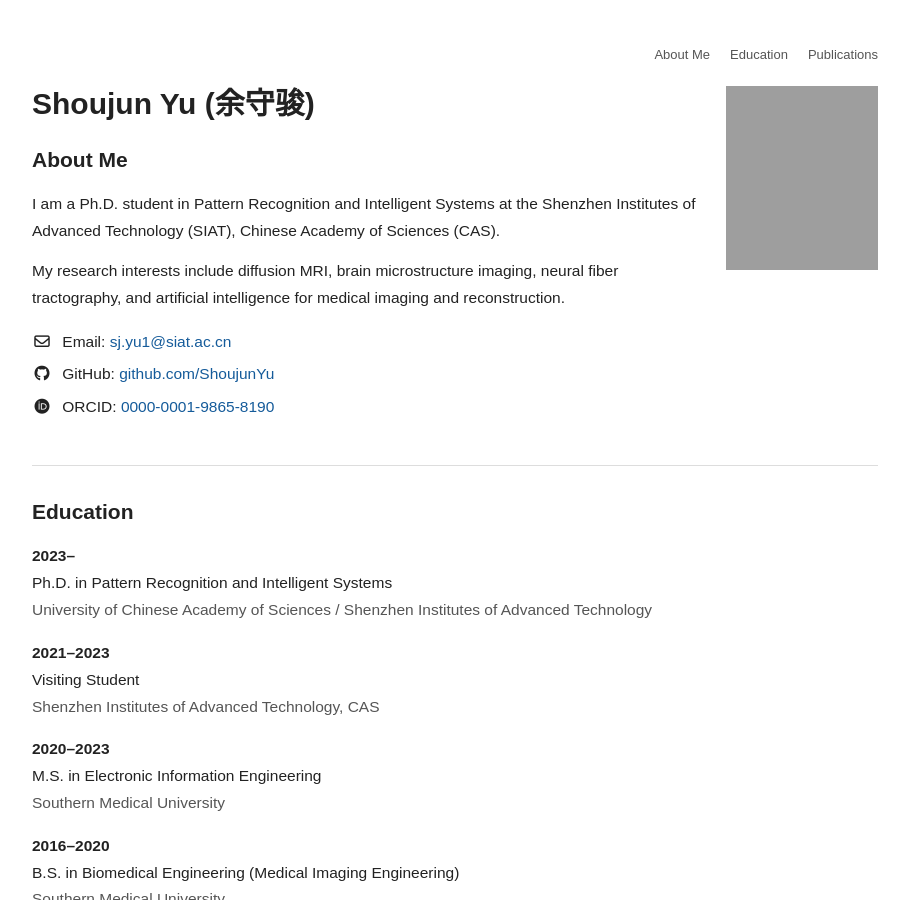
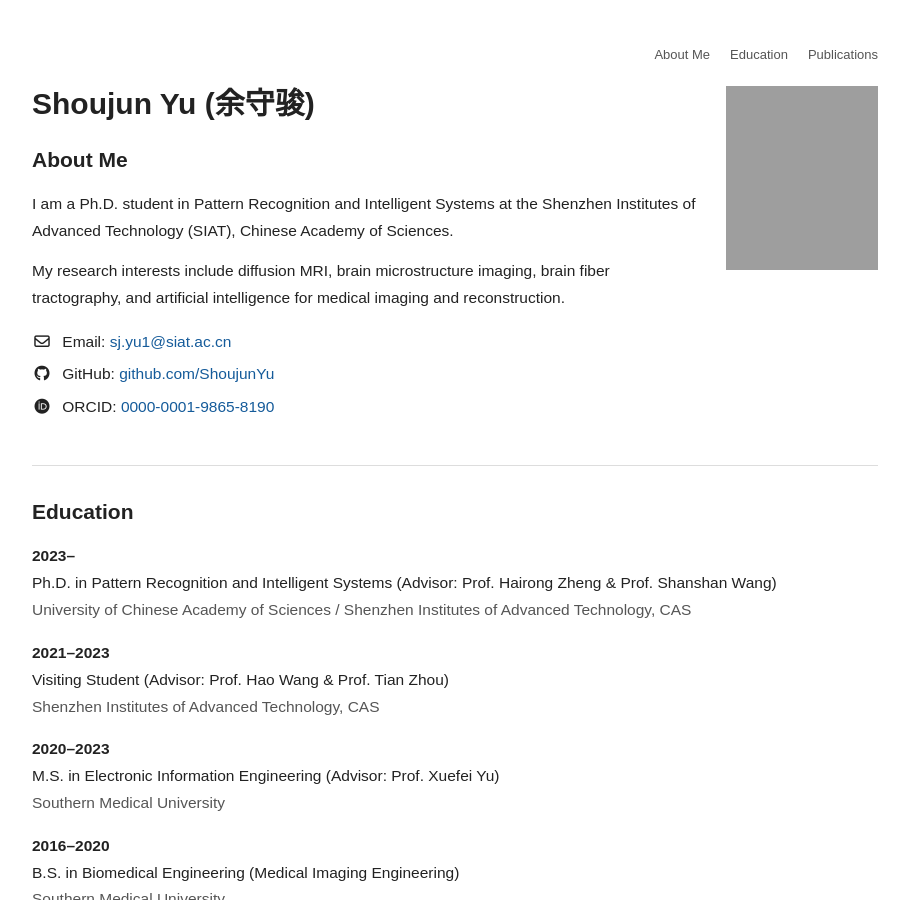
Before and after one commit to ShoujunYu/shoujunyu.github.io, a Jekyll site: the page built from index.html, in a window 1280 px wide and 900 px high. Shown: the whole window, without its empty margins (185-1094 px from the left). Built offline with Jekyll 4.4.1, drawn with Linux system fonts in a browser that asks for light colours; grey boxes are pictures that could not be loaded.

Commit message:
Update index.html

```diff
--- a/index.html
+++ b/index.html
@@ -22,8 +22,8 @@ permalink: /
     <div class="portrait"><img src="{{ '/images/profile.jpg' | relative_url }}" alt="Portrait of Shoujun Yu"></div>
     <h1>Shoujun Yu (余守骏)</h1>
     <h2>About Me</h2>
-    <p>I am a Ph.D. student in Pattern Recognition and Intelligent Systems at the Shenzhen Institutes of Advanced Technology (SIAT), Chinese Academy of Sciences (CAS).</p>
-    <p>My research interests include diffusion MRI, brain microstructure imaging, neural fiber tractography, and artificial intelligence for medical imaging and reconstruction.</p>
+    <p>I am a Ph.D. student in Pattern Recognition and Intelligent Systems at the Shenzhen Institutes of Advanced Technology (SIAT), Chinese Academy of Sciences.</p>
+    <p>My research interests include diffusion MRI, brain microstructure imaging, brain fiber tractography, and artificial intelligence for medical imaging and reconstruction.</p>
     <p class="contacts">
       <span class="contact-row">
         <i class="fa-regular fa-envelope"></i>
@@ -44,12 +44,12 @@ permalink: /
     <h2>Education</h2>
     <ul class="education">
       <li><strong>2023–</strong><br>
-        Ph.D. in Pattern Recognition and Intelligent Systems<br>
-        <span class="degree">University of Chinese Academy of Sciences / Shenzhen Institutes of Advanced Technology</span></li>
+        Ph.D. in Pattern Recognition and Intelligent Systems (Advisor: Prof. Hairong Zheng & Prof. Shanshan Wang)<br>
+        <span class="degree">University of Chinese Academy of Sciences / Shenzhen Institutes of Advanced Technology, CAS</span></li>
       <li><strong>2021–2023</strong><br>
-        Visiting Student<br><span class="degree">Shenzhen Institutes of Advanced Technology, CAS</span></li>
+        Visiting Student (Advisor: Prof. Hao Wang & Prof. Tian Zhou)<br><span class="degree">Shenzhen Institutes of Advanced Technology, CAS</span></li>
       <li><strong>2020–2023</strong><br>
-        M.S. in Electronic Information Engineering<br><span class="degree">Southern Medical University</span></li>
+        M.S. in Electronic Information Engineering (Advisor: Prof. Xuefei Yu)<br><span class="degree">Southern Medical University</span></li>
       <li><strong>2016–2020</strong><br>
         B.S. in Biomedical Engineering (Medical Imaging Engineering)<br><span class="degree">Southern Medical University</span></li>
     </ul>
```
